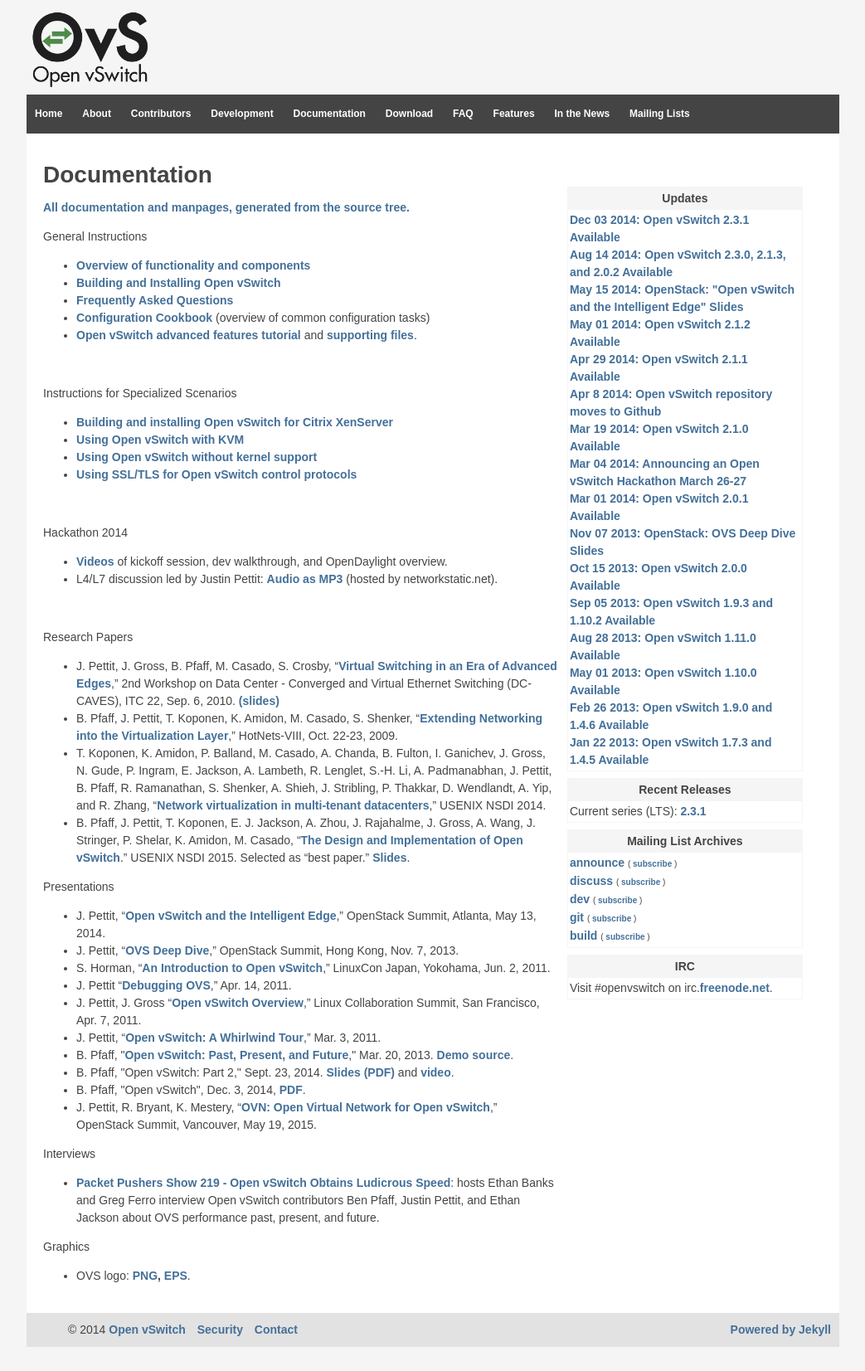
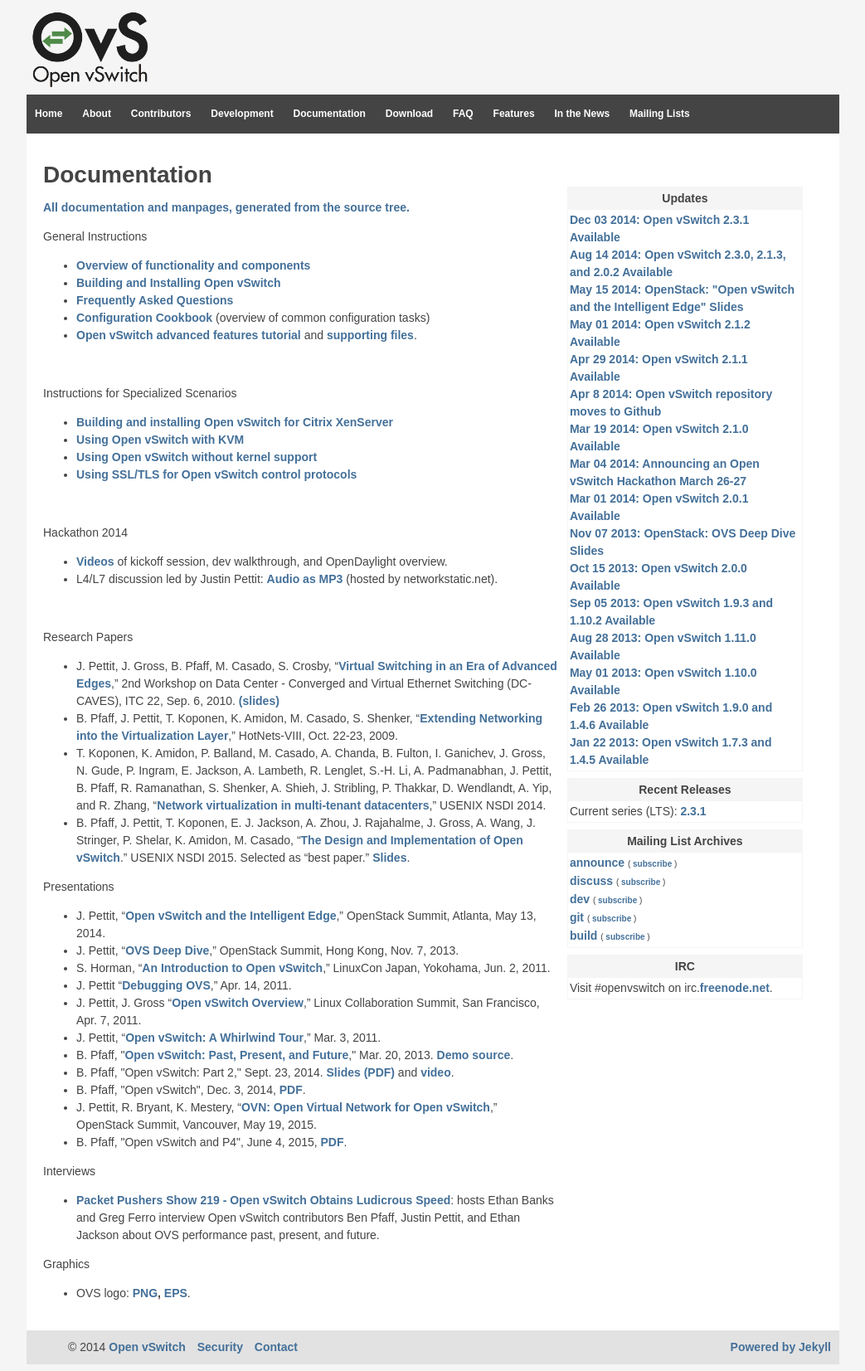
Before and after one commit to openvswitch/openvswitch.github.io, a Jekyll site: the page built from support/index.html, in a window 1280 px wide. Shown: the whole page at 83% size, without its empty margins (118-1161 px from the left). Built offline with Jekyll 4.4.1, drawn with Linux system fonts in a browser that asks for light colours; before the commit the page ends 1632 px from its top, so only the background shows below that.

Commit message:
support: Add slides from P4 talk.

```diff
--- a/support/index.html
+++ b/support/index.html
@@ -69,6 +69,7 @@
 <li>B. Pfaff, "Open vSwitch: Part 2," Sept. 23, 2014. <a href="{{site.ovsurl}}/slides/banv2014.pdf">Slides (PDF)</a> and <a href="http://www.youtube.com/watch?v=SZWzF9JRIw0">video</a>.</li>
 <li>B. Pfaff, "Open vSwitch", Dec. 3, 2014, <a href="{{site.ovsurl}}/support/slides/brkt.pdf">PDF</a>.</li>
 <li><span style="line-height: 1.5em;">J. Pettit, R. Bryant, K. Mestery, &ldquo;</span><a style="line-height: 1.5em;" href="{{site.ovsurl}}/support/slides/OVN-Vancouver.pdf">OVN: Open Virtual Network for Open vSwitch</a><span style="line-height: 1.5em;">,&rdquo; OpenStack Summit, Vancouver, May 19, 2015.</span></li>
+<li>B. Pfaff, "Open vSwitch and P4", June 4, 2015, <a href="{{site.ovsurl}}/support/slides/p4.pdf">PDF</a>.</li>
 </ul>
 <p>Interviews</p>
 <ul>
```
Also changed, not shown: 1 other file.
